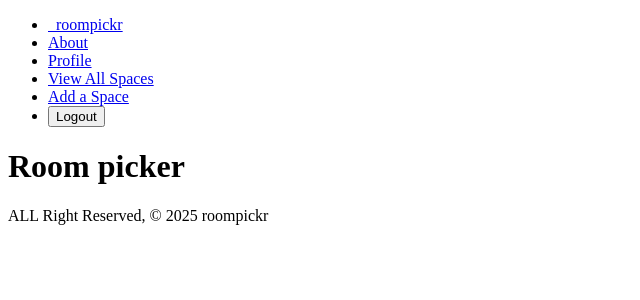
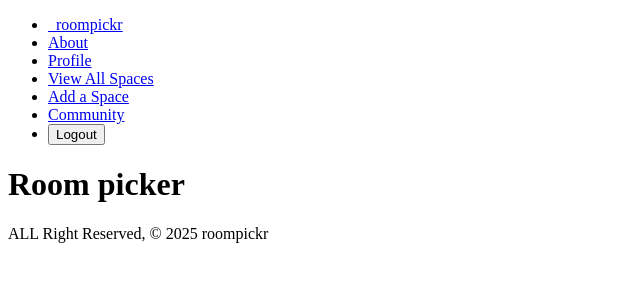
Before and after one commit to Fatema-Abdulla/RoomPickr, a Django app: page / in a window 1280 px wide. Shown: the top 300 px of the page, without its empty margins (0-640 px from the left). Run offline with Django 5.2, Linux system fonts and the light colour scheme; the visitor is signed in with stand-in values (Sample User, id 1).

Commit message:
create new folder community and new page

```diff
--- a/roompickr/main_app/templates/base.html
+++ b/roompickr/main_app/templates/base.html
@@ -21,6 +21,7 @@
             <li><a href="{%url 'profile'%}">Profile</a></li>
             <li><a href="{% url 'spaces_index' %}">View All Spaces</a></li>
             <li><a href="{% url 'spaces_create' %}">Add a Space</a></li>
+            <li><a href="{% url 'community' %}">Community</a></li>
             <li>
               <form action="{% url 'logout' %}" method="post">
                 {% csrf_token %}
--- a/roompickr/main_app/urls.py
+++ b/roompickr/main_app/urls.py
@@ -20,4 +20,6 @@ urlpatterns = [
     path('spaces/<int:space_id>/add_image/', views.add_image, name='add_image'),
     path('spaces/<int:space_id>/update_image/<int:image_id>', views.update_image, name='update_image'),
     path('spaces/<int:space_id>/delete_image/<int:image_id>', views.delete_image, name='delete_image'),
+
+    path('community/index/', views.community, name='community'),
 ]
--- a/roompickr/main_app/views.py
+++ b/roompickr/main_app/views.py
@@ -151,3 +151,7 @@ def delete_image(request, space_id, image_id):
     if image:
         image.delete()
     return redirect("detail", space_id)
+
+@login_required
+def community(request):
+    return render(request, "community/index.html")
```
Also changed, not shown: roompickr/main_app/templates/community/index.html (added, +7 -0 lines).
